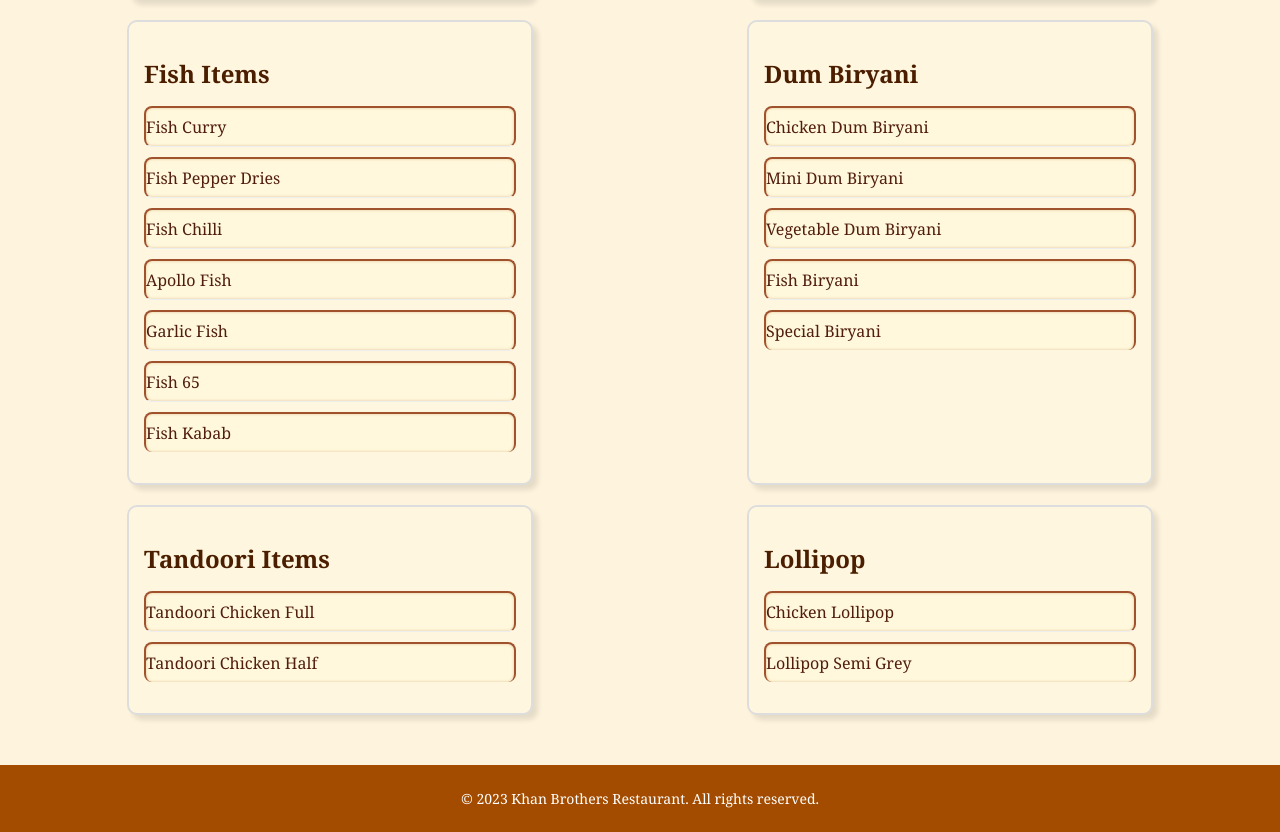
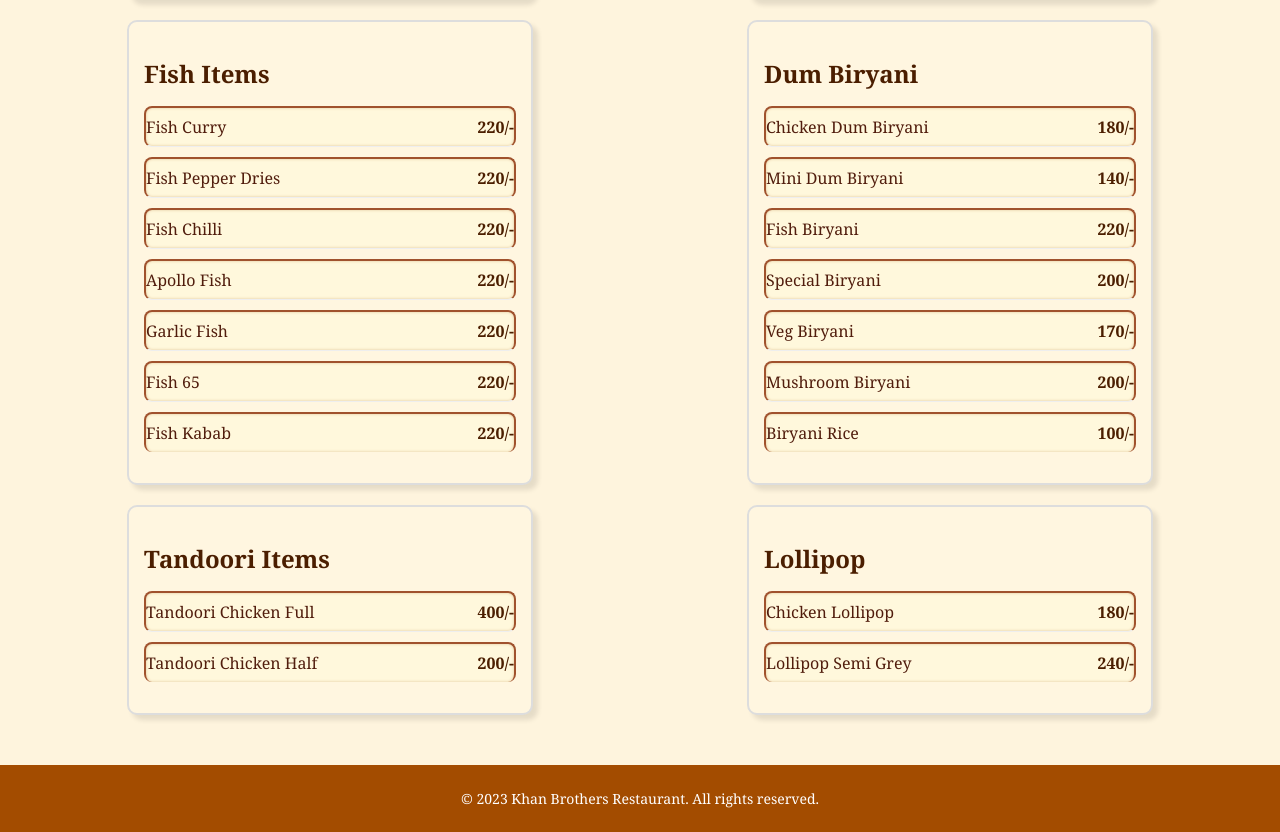
Before and after one commit to KSyedMuhammadHussain/Khan-Brothers-Restaurant-, a plain HTML site: page Menu/menu.html in a window 1280 px wide. Shown: the part 908-1740 px from the top of the page. Drawn offline with Linux system fonts and the light colour scheme.

Commit message:
Added extar fecuters by Muhammad

```diff
--- a/Menu/menu.html
+++ b/Menu/menu.html
@@ -2,6 +2,7 @@
 <html lang="en">
 <head>
     <meta charset="UTF-8">
+    <meta name="viewport" content="width=device-width, initial-scale=1.0">
     <title>Khan Brothers Restaurant Menu</title>
     <link rel="stylesheet" href="../style.css">
     <style>
@@ -121,40 +122,43 @@
         <section class="menu-section">
             <h2>Fish Items</h2>
             <ul>
-                <li><span>Fish Curry</li>
-                <li>Fish Pepper Dries</li>
-                <li>Fish Chilli</li>
-                <li>Apollo Fish</li>
-                <li>Garlic Fish</li>
-                <li>Fish 65</li>
-                <li>Fish Kabab</li>
+                <li><span class="item">Fish Curry</span><span class="price">220/-</span></li>
+                <li><span class="item">Fish Pepper Dries</span><span class="price">220/-</span></li>
+                <li><span class="item">Fish Chilli</span><span class="price">220/-</span></li>
+                <li><span class="item">Apollo Fish</span><span class="price">220/-</span></li>
+                <li><span class="item">Garlic Fish</span><span class="price">220/-</span></li>
+                <li><span class="item">Fish 65</span><span class="price">220/-</span></li>
+                <li><span class="item">Fish Kabab</span><span class="price">220/-</span></li>
             </ul>
         </section>
 
         <section class="menu-section">
             <h2>Dum Biryani</h2>
             <ul>
-                <li>Chicken Dum Biryani</li>
-                <li>Mini Dum Biryani</li>
-                <li>Vegetable Dum Biryani</li>
-                <li>Fish Biryani</li>
-                <li>Special Biryani</li>
+                <li><span class="item">Chicken Dum Biryani</span><span class="price">180/-</span></li>
+                <li><span class="item">Mini Dum Biryani</span><span class="price">140/-</span></li>
+                <li><span class="item">Fish Biryani</span><span class="price">220/-</span></li>
+                <li><span class="item">Special Biryani</span><span class="price">200/-</span></li>
+                <li><span class="item">Veg Biryani</span><span class="price">170/-</span></li>
+                <li><span class="item">Mushroom Biryani</span><span class="price">200/-</span></li>
+                <li><span class="item">Biryani Rice</span><span class="price">100/-</span></li>
+
             </ul>
         </section>
 
         <section class="menu-section">
             <h2>Tandoori Items</h2>
             <ul>
-                <li>Tandoori Chicken Full</li>
-                <li>Tandoori Chicken Half</li>
+                <li><span class="item">Tandoori Chicken Full</span><span class="price">400/-</span></li>
+                <li><span class="item">Tandoori Chicken Half</span><span class="price">200/-</span></li>
             </ul>
         </section>
 
         <section class="menu-section">
             <h2>Lollipop</h2>
             <ul>
-                <li>Chicken Lollipop</li>
-                <li>Lollipop Semi Grey</li>
+                <li><span class="item">Chicken Lollipop</span><span class="price">180/-</span></li>
+                <li><span class="item">Lollipop Semi Grey</span><span class="price">240/-</span></li>
             </ul>
         </section>
     </main>
```
Also changed, not shown: Menu/menu.css (+26 -0 lines), Menu/veg.html (+34 -4 lines), 1 other file.
